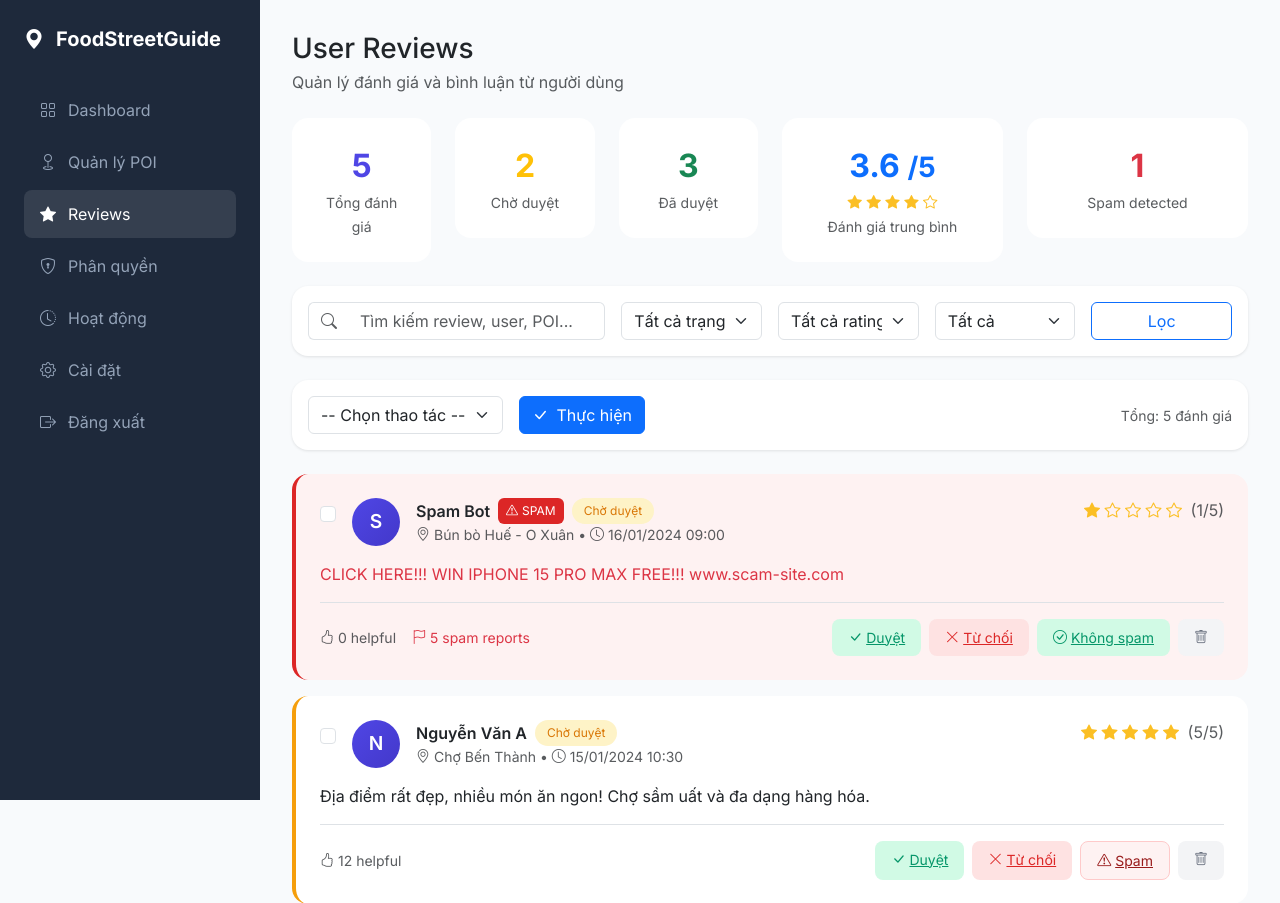
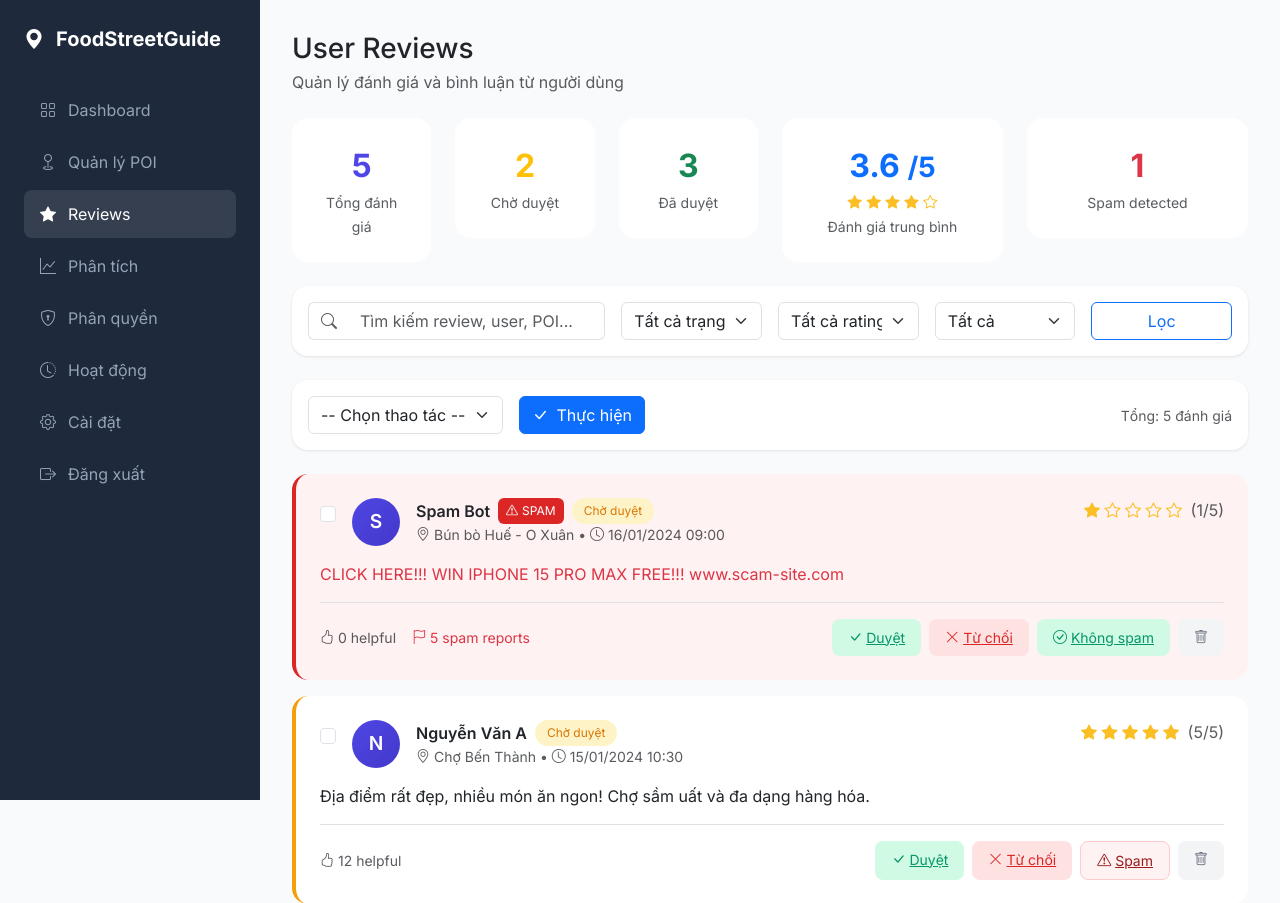
Before and after one commit to giahuyzawe/Do-an-C-sharp, a PHP site: page /reviews.php in a window 1280 px wide. Shown: the top 903 px of the page. Run offline with PHP 8.4, Linux system fonts and the light colour scheme; the visitor is signed in with stand-in values (Sample User, id 1).

Commit message:
Fix: Add missing 'Phân tích' (Analytics) menu link to all admin pages

```diff
--- a/FoodStreetGuide.Admin/activity.php
+++ b/FoodStreetGuide.Admin/activity.php
@@ -170,6 +170,7 @@ $type_icons = [
             <a class="nav-link" href="index.php"><i class="bi bi-grid"></i> Dashboard</a>
             <a class="nav-link" href="pois.php"><i class="bi bi-geo"></i> Quản lý POI</a>
             <a class="nav-link" href="reviews.php"><i class="bi bi-star-fill"></i> Reviews</a>
+            <a class="nav-link" href="analytics.php"><i class="bi bi-graph-up"></i> Phân tích</a>
             <a class="nav-link" href="permissions.php"><i class="bi bi-shield-lock"></i> Phân quyền</a>
             <a class="nav-link active" href="activity.php"><i class="bi bi-clock-history"></i> Hoạt động</a>
             <a class="nav-link" href="settings.php"><i class="bi bi-gear"></i> Cài đặt</a>
--- a/FoodStreetGuide.Admin/permissions.php
+++ b/FoodStreetGuide.Admin/permissions.php
@@ -259,6 +259,7 @@ $permissionGroups = groupPermissions($permissions);
             <a class="nav-link" href="index.php"><i class="bi bi-grid"></i> Dashboard</a>
             <a class="nav-link" href="pois.php"><i class="bi bi-geo"></i> Quản lý POI</a>
             <a class="nav-link" href="reviews.php"><i class="bi bi-star-fill"></i> Reviews</a>
+            <a class="nav-link" href="analytics.php"><i class="bi bi-graph-up"></i> Phân tích</a>
             <a class="nav-link active" href="permissions.php"><i class="bi bi-shield-lock"></i> Phân quyền</a>
             <a class="nav-link" href="activity.php"><i class="bi bi-clock-history"></i> Hoạt động</a>
             <a class="nav-link" href="settings.php"><i class="bi bi-gear"></i> Cài đặt</a>
--- a/FoodStreetGuide.Admin/pois.php
+++ b/FoodStreetGuide.Admin/pois.php
@@ -164,6 +164,7 @@ foreach ($pois as $i => $p1) {
             <a class="nav-link active" href="pois.php"><i class="bi bi-geo"></i> Quản lý POI</a>
             <a class="nav-link" href="pois-duplicates.php"><i class="bi bi-copy text-danger"></i> POI Trùng lặp</a>
             <a class="nav-link" href="reviews.php"><i class="bi bi-star-fill"></i> Reviews</a>
+            <a class="nav-link" href="analytics.php"><i class="bi bi-graph-up"></i> Phân tích</a>
             <a class="nav-link" href="permissions.php"><i class="bi bi-shield-lock"></i> Phân quyền</a>
             <a class="nav-link" href="activity.php"><i class="bi bi-clock-history"></i> Hoạt động</a>
             <a class="nav-link" href="settings.php"><i class="bi bi-gear"></i> Cài đặt</a>
--- a/FoodStreetGuide.Admin/reviews.php
+++ b/FoodStreetGuide.Admin/reviews.php
@@ -394,6 +394,7 @@ $stats = [
             <a class="nav-link" href="index.php"><i class="bi bi-grid"></i> Dashboard</a>
             <a class="nav-link" href="pois.php"><i class="bi bi-geo"></i> Quản lý POI</a>
             <a class="nav-link active" href="reviews.php"><i class="bi bi-star-fill"></i> Reviews</a>
+            <a class="nav-link" href="analytics.php"><i class="bi bi-graph-up"></i> Phân tích</a>
             <a class="nav-link" href="permissions.php"><i class="bi bi-shield-lock"></i> Phân quyền</a>
             <a class="nav-link" href="activity.php"><i class="bi bi-clock-history"></i> Hoạt động</a>
             <a class="nav-link" href="settings.php"><i class="bi bi-gear"></i> Cài đặt</a>
```
